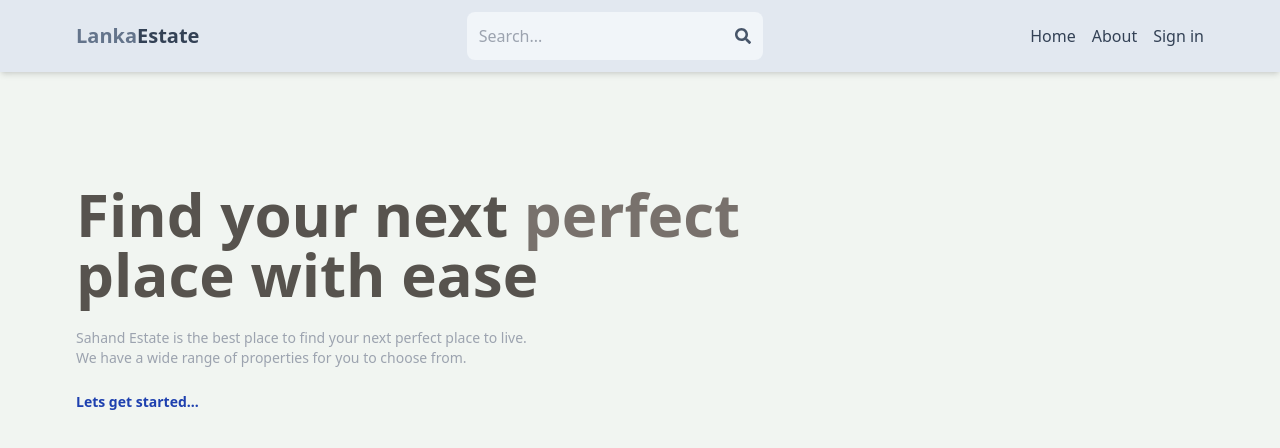
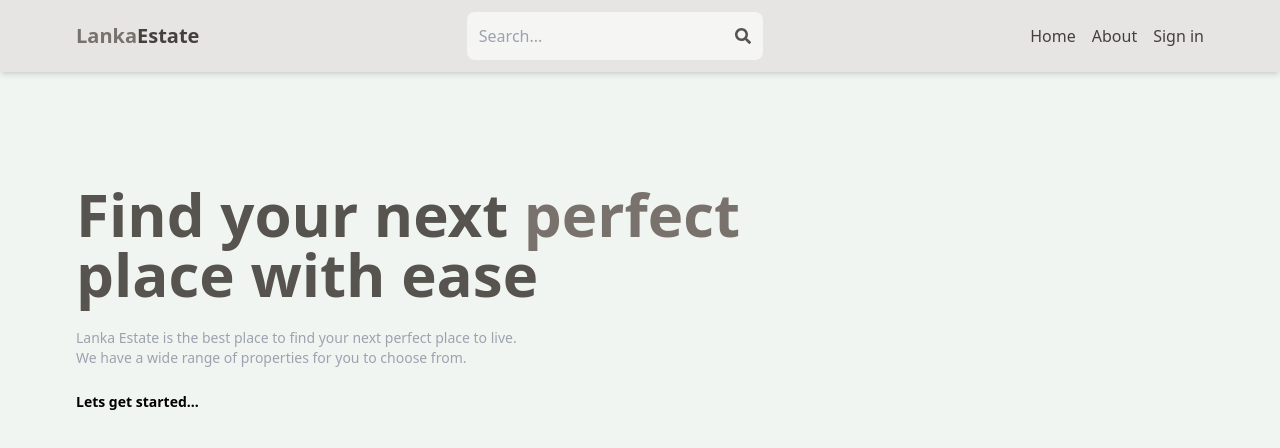
Before and after one commit to Shreyalanka/Estate-Website, a React (Vite) app in the folder client/: page / in a window 1280 px wide. Shown: the top 448 px of the page. Built offline with nearby package versions, Linux system fonts and the light colour scheme; no server answers.

Commit message:
Update UI

```diff
--- a/client/src/components/Header.jsx
+++ b/client/src/components/Header.jsx
@@ -2,6 +2,7 @@ import { FaSearch } from 'react-icons/fa';
 import { Link, useNavigate } from 'react-router-dom';
 import { useSelector } from 'react-redux';
 import { useEffect, useState } from 'react';
+
 
 export default function Header() {
   const { currentUser } = useSelector((state) => state.user);
@@ -25,17 +26,17 @@ export default function Header() {
   }, [location.search]);
 
   return (
-    <header className='bg-slate-200 shadow-md'>
+    <header className='bg-stone-200 shadow-md'>
       <div className='flex justify-between items-center max-w-6xl mx-auto p-3'>
         <Link to='/'>
           <h1 className='font-bold text-sm sm:text-xl flex flex-wrap'>
-            <span className='text-slate-500'>Lanka</span>
-            <span className='text-slate-700'>Estate</span>
+            <span className='text-stone-500'>Lanka</span>
+            <span className='text-stone-700'>Estate</span>
           </h1>
         </Link>
         <form
           onSubmit={handleSubmit}
-          className='bg-slate-100 p-3 rounded-lg flex items-center'
+          className='bg-stone-100 p-3 rounded-lg flex items-center'
         >
           <input
             type='text'
@@ -45,17 +46,17 @@ export default function Header() {
             onChange={(e) => setSearchTerm(e.target.value)}
           />
           <button>
-            <FaSearch className='text-slate-600' />
+            <FaSearch className='text-stone-600' />
           </button>
         </form>
         <ul className='flex gap-4'>
           <Link to='/'>
-            <li className='hidden sm:inline text-slate-700 hover:underline'>
+            <li className='hidden sm:inline text-stone-700 hover:underline'>
               Home
             </li>
           </Link>
           <Link to='/about'>
-            <li className='hidden sm:inline text-slate-700 hover:underline'>
+            <li className='hidden sm:inline text-stone-700 hover:underline'>
               About
             </li>
           </Link>
@@ -67,7 +68,7 @@ export default function Header() {
                 alt='profile'
               />
             ) : (
-              <li className=' text-slate-700 hover:underline'> Sign in</li>
+              <li className=' text-stone-700 hover:underline'> Sign in</li>
             )}
           </Link>
         </ul>
--- a/client/src/components/ListingItem.jsx
+++ b/client/src/components/ListingItem.jsx
@@ -1,6 +1,7 @@
 /* eslint-disable react/prop-types */
 import { Link } from 'react-router-dom';
 import { MdLocationOn } from 'react-icons/md';
+
 
 export default function ListingItem({ listing }) {
   return (
@@ -15,7 +16,7 @@ export default function ListingItem({ listing }) {
           className='h-[320px] sm:h-[220px] w-full object-cover hover:scale-105 transition-scale duration-300'
         />
         <div className='p-3 flex flex-col gap-2 w-full'>
-          <p className='truncate text-lg font-semibold text-slate-700'>
+          <p className='truncate text-lg font-semibold text-stone-700'>
             {listing.name}
           </p>
           <div className='flex items-center gap-1'>
@@ -27,14 +28,14 @@ export default function ListingItem({ listing }) {
           <p className='text-sm text-gray-600 line-clamp-2'>
             {listing.description}
           </p>
-          <p className='text-slate-500 mt-2 font-semibold '>
+          <p className='text-stone-500 mt-2 font-semibold '>
             $
             {listing.offer
               ? listing.discountPrice.toLocaleString('en-US')
               : listing.regularPrice.toLocaleString('en-US')}
             {listing.type === 'rent' && ' / month'}
           </p>
-          <div className='text-slate-700 flex gap-4'>
+          <div className='text-stone-700 flex gap-4'>
             <div className='font-bold text-xs'>
               {listing.bedrooms > 1
                 ? `${listing.bedrooms} beds `
--- a/client/src/pages/About.jsx
+++ b/client/src/pages/About.jsx
@@ -1,7 +1,7 @@
 export default function About() {
   return (
     <div className='py-20 px-4 max-w-6xl mx-auto'>
-      <h1 className='text-3xl font-bold mb-4 text-slate-600'>About Sahand Estate</h1>
+      <h1 className='text-3xl font-bold mb-4 text-stone-600'>About Lanka Estate</h1>
       <p className='mb-4 text-stone-500'>Lanka Estate is a leading real estate agency that specializes in helping clients buy, sell, and rent properties in the most desirable neighborhoods. Our team of experienced agents is dedicated to providing exceptional service and making the buying and selling process as smooth as possible.</p>
       <p className='mb-4 text-stone-500'>
       Our goal is to help our clients achieve their real estate goals by providing expert advice, personalized service, and a deep understanding of the local market. Whether you are looking to buy, sell, or rent a property, we are here to help you every step of the way.
--- a/client/src/pages/Home.jsx
+++ b/client/src/pages/Home.jsx
@@ -58,14 +58,14 @@ export default function Home() {
           place with ease
         </h1>
         <div className='text-gray-400 text-xs sm:text-sm'>
-          Sahand Estate is the best place to find your next perfect place to
+          Lanka Estate is the best place to find your next perfect place to
           live.
           <br />
           We have a wide range of properties for you to choose from.
         </div>
         <Link
           to={'/search'}
-          className='text-xs sm:text-sm text-blue-800 font-bold hover:underline'
+          className='text-xs sm:text-sm text-black-900 font-bold hover:underline'
         >
           Lets get started...
         </Link>
```
